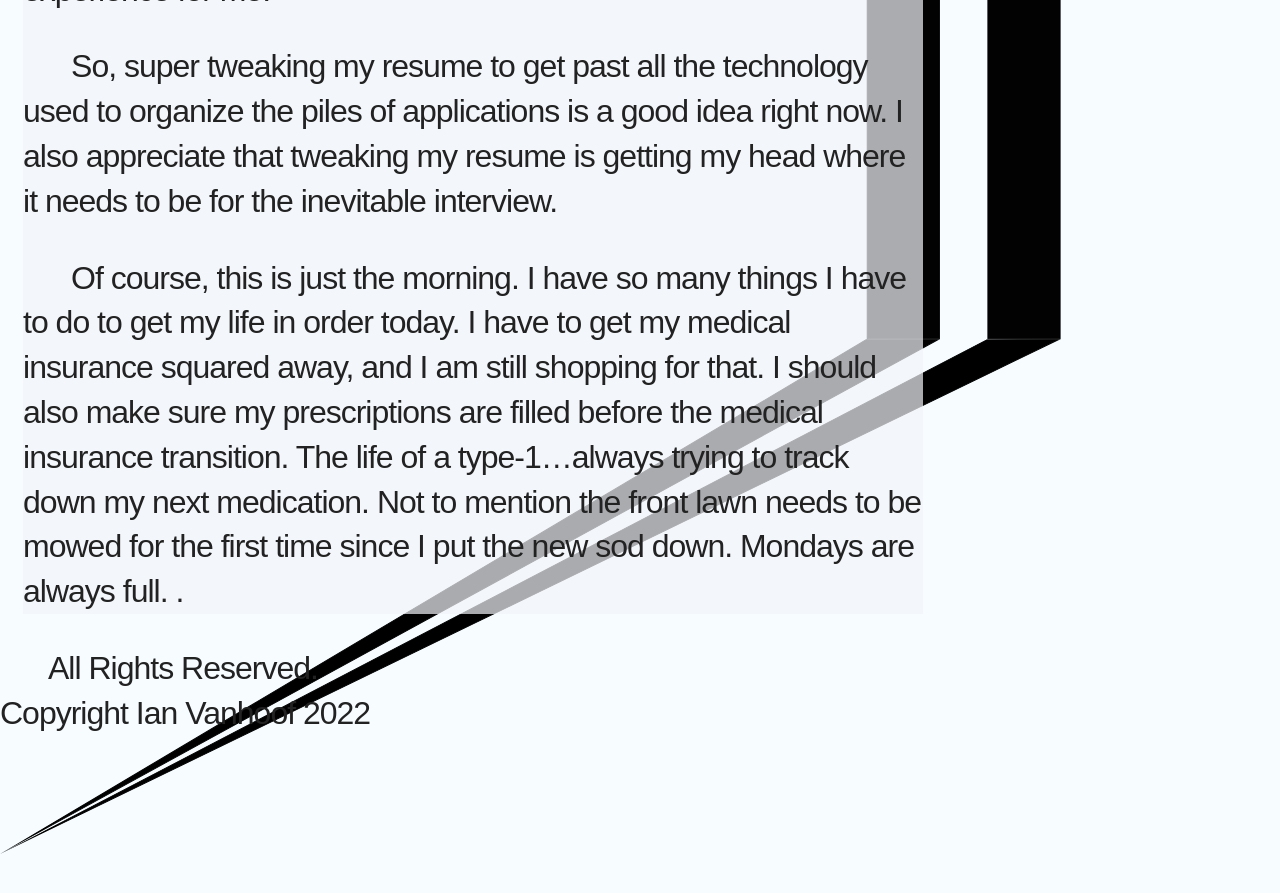
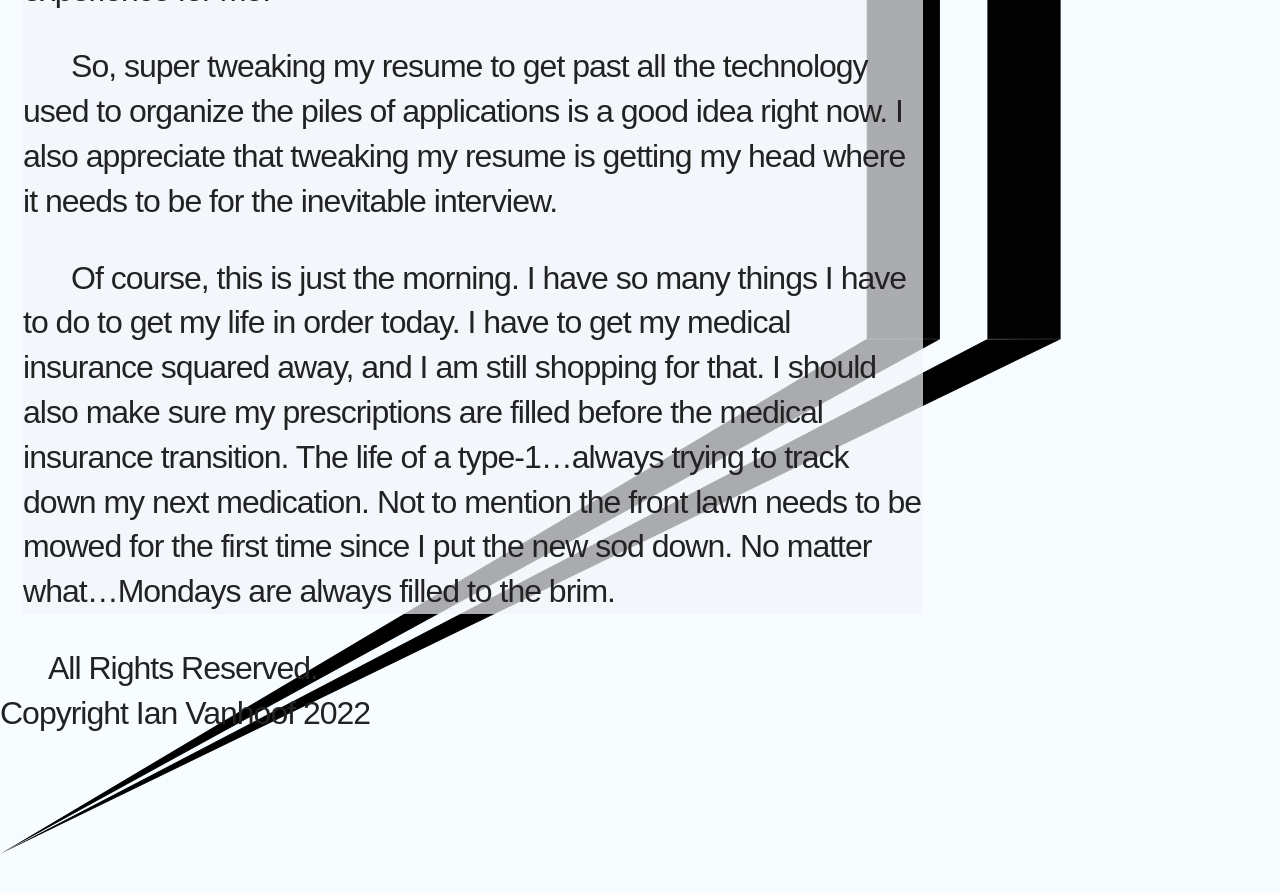
Before and after one commit to ianvanhoof/ianvanhoof.github.io, a Jekyll site: the page built from _posts/2025-4-14-MondayMonday.md, in a window 1280 px wide and 900 px high, scrolled down 900 px. Shown: the top 893 px of the window. Built offline with Jekyll 4.4.1, drawn with Linux system fonts in a browser that asks for light colours; some web fonts are replaced.

Commit message:
Small edit to the last sentence on the latest post

```diff
--- a/_posts/2025-4-14-MondayMonday.md
+++ b/_posts/2025-4-14-MondayMonday.md
@@ -14,4 +14,4 @@ Since leaving FSCJ, I haven't paid much attention to it until I needed to change
 So, super tweaking my resume to get past all the technology used to organize the piles of applications is a good idea right now. I also appreciate that tweaking my resume is getting my head where it needs to be for the inevitable interview.
 
 
-Of course, this is just the morning. I have so many things I have to do to get my life in order today. I have to get my medical insurance squared away, and I am still shopping for that. I should also make sure my prescriptions are filled before the medical insurance transition. The life of a type-1...always trying to track down my next medication. Not to mention the front lawn needs to be mowed for the first time since I put the new sod down. Mondays are always full. .
+Of course, this is just the morning. I have so many things I have to do to get my life in order today. I have to get my medical insurance squared away, and I am still shopping for that. I should also make sure my prescriptions are filled before the medical insurance transition. The life of a type-1...always trying to track down my next medication. Not to mention the front lawn needs to be mowed for the first time since I put the new sod down. No matter what...Mondays are always filled to the brim.
```
